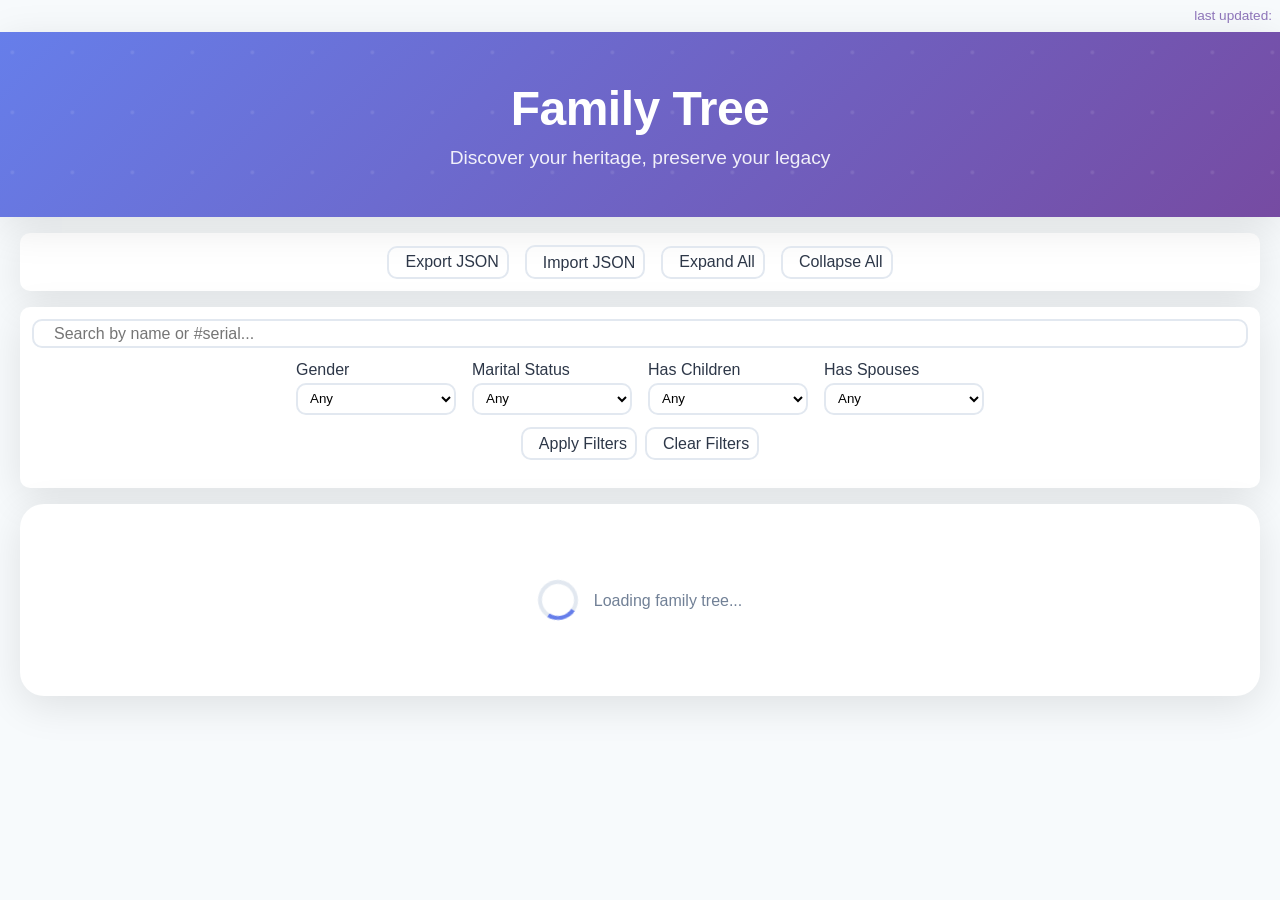
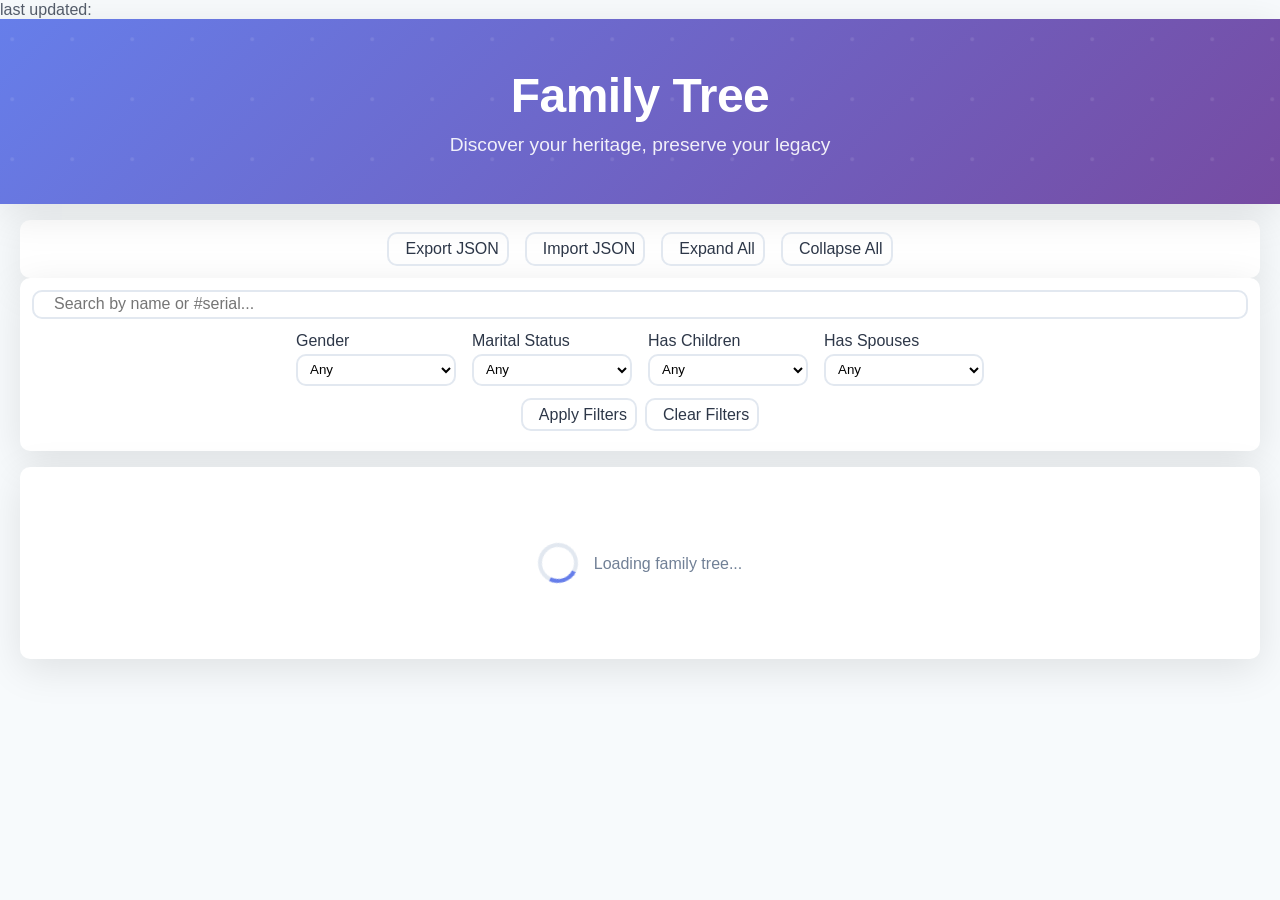

minor update

--- a/styles.css
+++ b/styles.css
@@ -92,7 +92,6 @@ body {
   background: white;
   border-radius: var(--border-radius);
   padding: 0.75rem 0;
-  margin-bottom: 1rem;
   box-shadow: var(--card-shadow);
   display: flex;
   flex-wrap: wrap;
@@ -211,15 +210,14 @@ body {
   flex-wrap: wrap;
   gap: 0.75rem 1rem;
   align-items: flex-end;
-  margin-bottom: 0.5rem;
   justify-content: center;
 }
 
 .filter-item {
   display: flex;
-  flex-direction: column;
   gap: 0.25rem;
   min-width: 160px;
+  flex-direction: column;
 }
 
 .filter-item select {
@@ -289,21 +287,16 @@ body {
 
 .tree-container {
   background: white;
-  border-radius: var(--border-radius-lg);
   box-shadow: var(--card-shadow);
   padding: 0.75rem;
   overflow: hidden;
   position: relative;
+  border-radius: var(--border-radius);
 }
 
-#lastUpdated {
+.lastUpdated {
   font-size: 0.85rem;
-  z-index: 3;
-  padding: 0.5rem;
-  border-radius: 4px;
   color: #7555ab;
-  display: block;
-  text-align: right;
 }
 
 #lastUpdated::before {
@@ -311,6 +304,22 @@ body {
   z-index: 0;
   border-radius: 4px;
   opacity: 0.8;
+}
+
+#totalMembers::before {
+  content: "total members: ";
+  z-index: 0;
+  border-radius: 4px;
+  opacity: 0.8;
+}
+
+footer
+{
+  display: flex;
+  padding-block: 0.4rem;
+  background: rgb(107 156 255 / 10%);
+  justify-content: space-around;
+  flex-wrap: wrap;
 }
 
 .tree {
@@ -520,7 +529,7 @@ body {
 }
 
 .btn-sm {
-  padding: 0.75rem 1.25rem;
+  padding: 0.5rem 1.0rem;
   font-size: 0.9rem;
   border-radius: 8px;
 }
